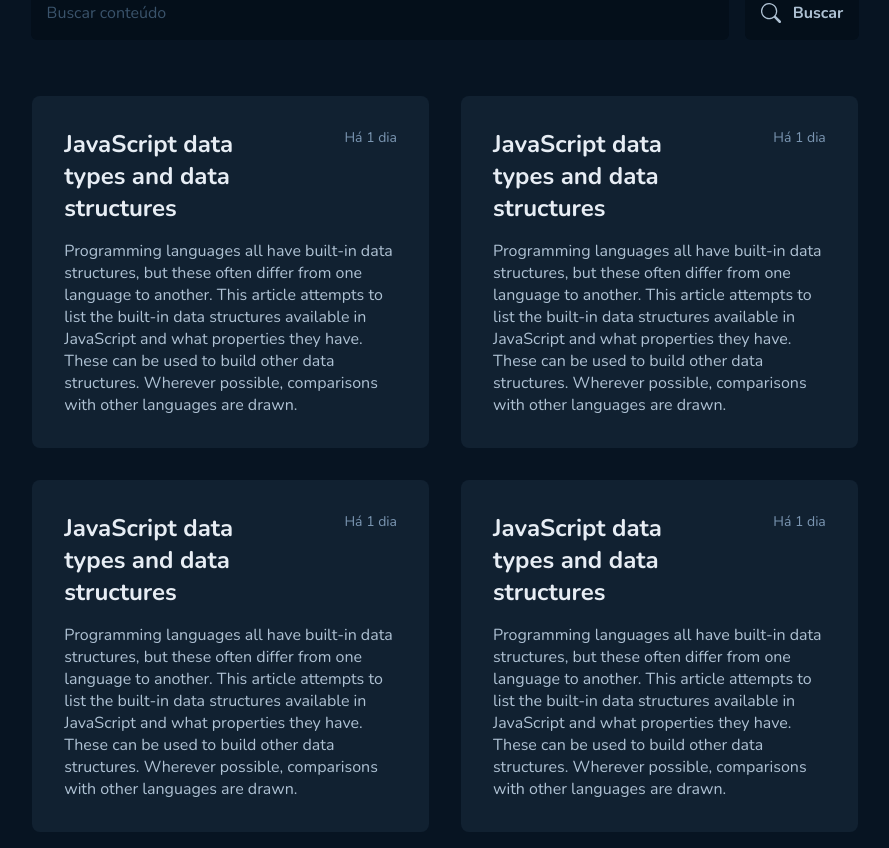
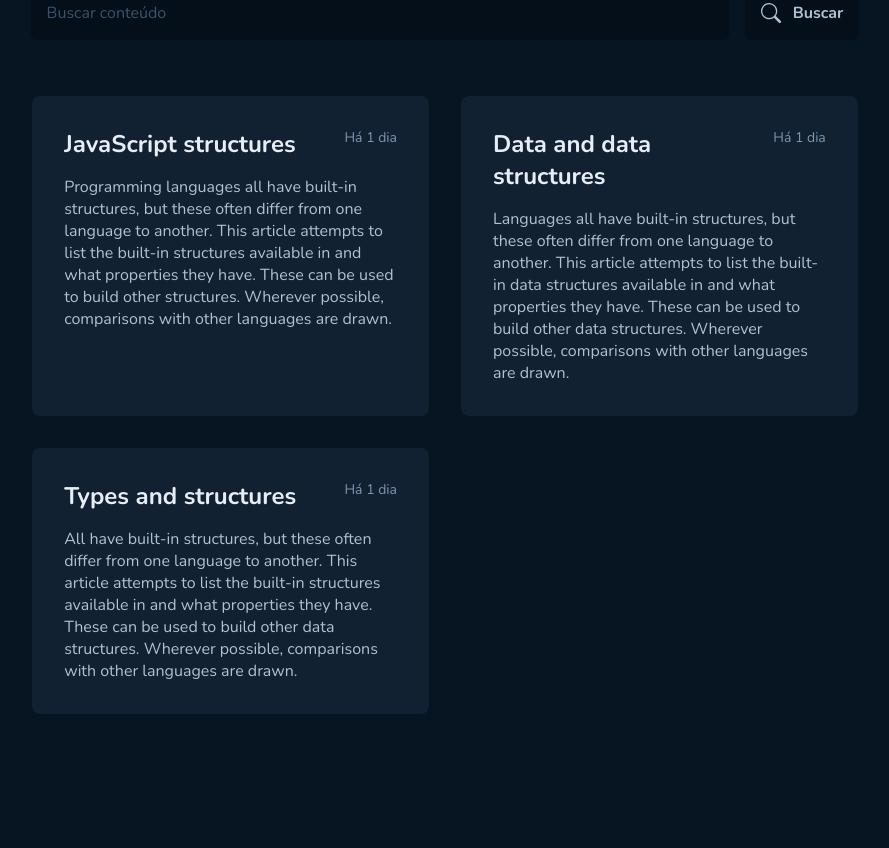
Before and after one commit to Jones-bass/blogGithub, a React (Vite) app: page / in a window 1280 px wide. Shown: the part 480-1328 px from the top of the page, without its empty margins (195-1084 px from the left). After the commit the page ends 1210 px from the top, so only its background shows below. Built offline with nearby package versions, Linux system fonts and the light colour scheme; data requests are answered from the project's data file.

Commit message:
Elemento de Busca

```diff
--- a/server.json
+++ b/server.json
@@ -2,27 +2,21 @@
   "github": [
     {
       "id": 1,
-      "title": "JavaScript data types and data structures",
-      "date": "Há 1 dia",
-      "description": "Programming languages all have built-in data structures, but these often differ from one language to another. This article attempts to list the built-in data structures available in JavaScript and what properties they have. These can be used to build other data structures. Wherever possible, comparisons with other languages are drawn."
+      "title": "JavaScript  structures",
+      "description": "Programming languages all have built-in  structures, but these often differ from one language to another. This article attempts to list the built-in  structures available in and what properties they have. These can be used to build other  structures. Wherever possible, comparisons with other languages are drawn.",
+      "date": "Há 1 dia"
     },
     {
       "id": 2,
-      "title": "JavaScript data types and data structures",
-      "date": "Há 1 dia",
-      "description": "Programming languages all have built-in data structures, but these often differ from one language to another. This article attempts to list the built-in data structures available in JavaScript and what properties they have. These can be used to build other data structures. Wherever possible, comparisons with other languages are drawn."
+      "title": "Data and data structures",
+      "description": "Languages all have built-in  structures, but these often differ from one language to another. This article attempts to list the built-in data structures available in and what properties they have. These can be used to build other data structures. Wherever possible, comparisons with other languages are drawn.",
+      "date": "Há 1 dia"
     },
     {
       "id": 3,
-      "title": "JavaScript data types and data structures",
-      "date": "Há 1 dia",
-      "description": "Programming languages all have built-in data structures, but these often differ from one language to another. This article attempts to list the built-in data structures available in JavaScript and what properties they have. These can be used to build other data structures. Wherever possible, comparisons with other languages are drawn."
-    },
-    {
-      "id": 4,
-      "title": "JavaScript data types and data structures",
-      "date": "Há 1 dia",
-      "description": "Programming languages all have built-in data structures, but these often differ from one language to another. This article attempts to list the built-in data structures available in JavaScript and what properties they have. These can be used to build other data structures. Wherever possible, comparisons with other languages are drawn."
+      "title": "Types and  structures",
+      "description": "All have built-in  structures, but these often differ from one language to another. This article attempts to list the built-in  structures available in and what properties they have. These can be used to build other data structures. Wherever possible, comparisons with other languages are drawn.",
+      "date": "Há 1 dia"
     }
   ]
 }
--- a/src/components/SearchForm/index.tsx
+++ b/src/components/SearchForm/index.tsx
@@ -1,13 +1,37 @@
 import { BsSearch } from 'react-icons/bs'
+import { zodResolver } from '@hookform/resolvers/zod'
+import { useForm } from 'react-hook-form'
+import * as z from 'zod'
 
 import { SearchFormContainer } from './styles'
+import { useAuth } from '../../hooks/useAuth'
+
+const searchFromSchema = z.object({
+  query: z.string(),
+})
+
+type SearchFormInputs = z.infer<typeof searchFromSchema>
 
 export function SearchForm() {
+  const { fetchGithub } = useAuth()
+
+  const {
+    register,
+    handleSubmit,
+    formState: { isSubmitting },
+  } = useForm<SearchFormInputs>({
+    resolver: zodResolver(searchFromSchema),
+  })
+
+  async function handleSearchTransactions(data: SearchFormInputs) {
+    await fetchGithub(data.query)
+  }
+
   return (
-    <SearchFormContainer>
-      <input type="text" placeholder="Buscar conteúdo" />
+    <SearchFormContainer onSubmit={handleSubmit(handleSearchTransactions)}>
+      <input type="text" placeholder="Buscar conteúdo" {...register('query')} />
 
-      <button type="submit">
+      <button type="submit" disabled={isSubmitting}>
         <BsSearch size={20} />
         Buscar
       </button>
```
